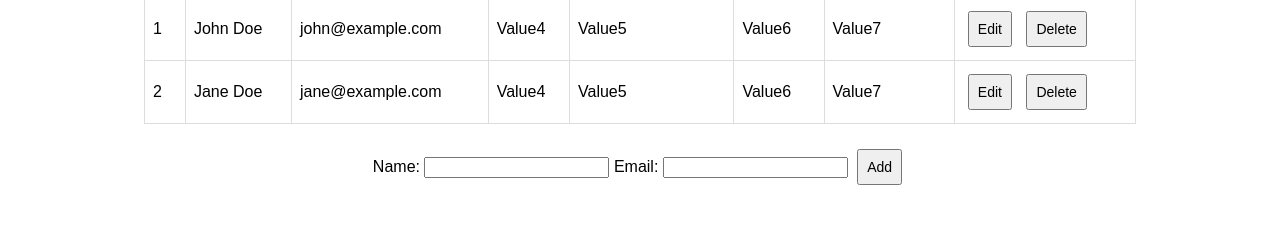
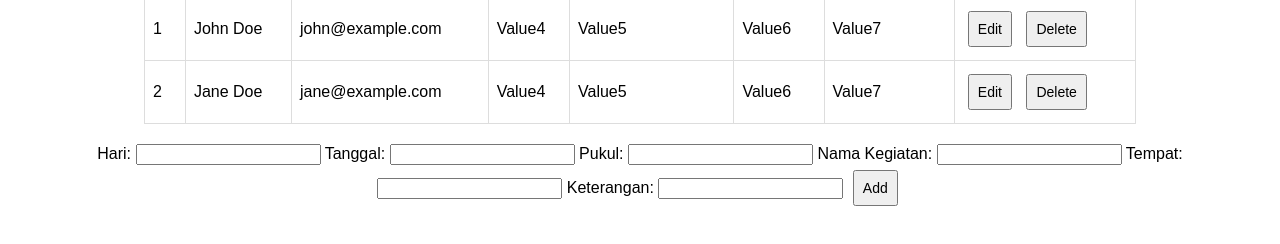
Before and after one commit to adeciptoforex/adeciptoforex.github.io, a plain HTML site: page index.html in a window 1280 px wide. Shown: the part 118-362 px from the top of the page. Drawn offline with Linux system fonts and the light colour scheme.

Commit message:
Update index.html

```diff
--- a/index.html
+++ b/index.html
@@ -59,10 +59,18 @@
     </table>
 
     <form id="crudForm">
-        <label for="name">Name:</label>
+        <label for="name">Hari:</label>
         <input type="text" id="name" required>
-        <label for="email">Email:</label>
+        <label for="email">Tanggal:</label>
         <input type="email" id="email" required>
+        <label for="column4">Pukul:</label>
+        <input type="column4" id="column4" required>
+        <label for="column5">Nama Kegiatan:</label>
+        <input type="column5" id="column5" required>
+        <label for="column6">Tempat:</label>
+        <input type="column6" id="column6" required>
+        <label for="column7">Keterangan:</label>
+        <input type="column7" id="column7" required>
         <button type="button" onclick="addData()">Add</button>
     </form>
 
```
